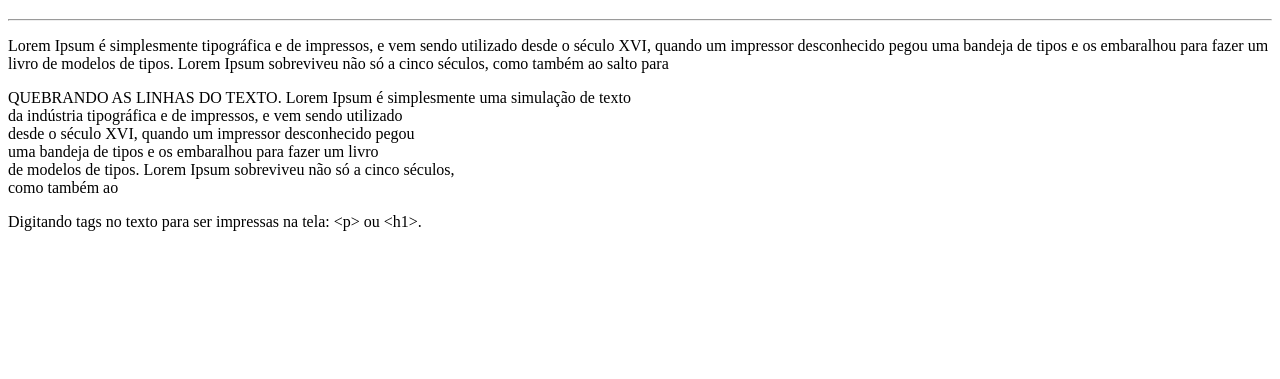
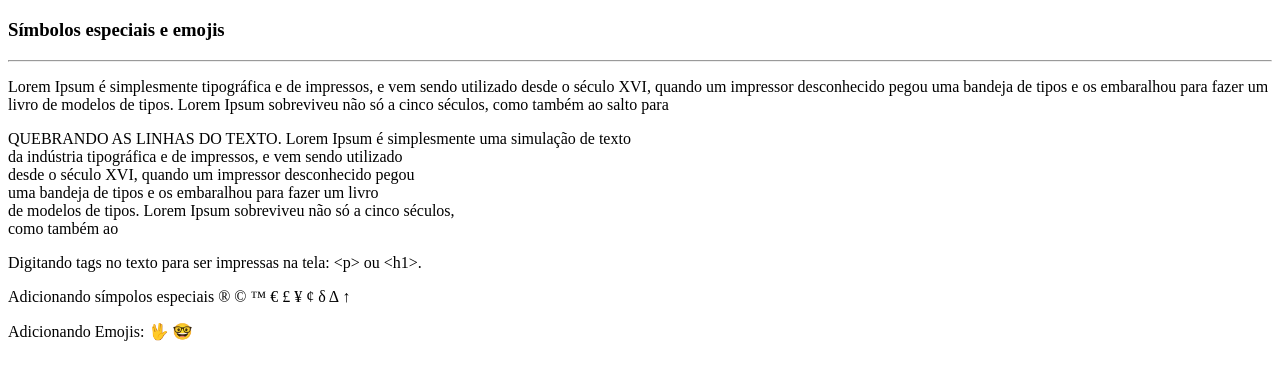
Before and after one commit to Ronaldss/course-html-css, a plain HTML site: page html-css/exercicios/ex002/index.html in a window 1280 px wide. Shown: the part 61-440 px from the top of the page. Drawn offline with Linux system fonts and the light colour scheme.

Commit message:
simbolos especiais e emojis

```diff
--- a/html-css/exercicios/ex002/index.html
+++ b/html-css/exercicios/ex002/index.html
@@ -7,6 +7,7 @@
 </head>
 <body>
     <h1>Parágrafos e quebras de linhas</h1>
+    <h3>Símbolos especiais e emojis</h3>
     <hr>
     <p>
         Lorem Ipsum é simplesmente tipográfica e de impressos, e vem sendo utilizado desde o século XVI, quando um impressor desconhecido pegou uma bandeja de tipos e os embaralhou para fazer um livro de modelos de tipos. Lorem Ipsum sobreviveu não só a cinco séculos, como também ao salto para
@@ -14,6 +15,23 @@
     <p>
         QUEBRANDO AS LINHAS DO TEXTO. Lorem Ipsum é simplesmente uma simulação de texto <br> da indústria tipográfica e de impressos, e vem sendo utilizado<br> desde o século XVI, quando um impressor desconhecido pegou <br>uma bandeja de tipos e os embaralhou para fazer um livro <br>de modelos de tipos. Lorem Ipsum sobreviveu não só a cinco séculos, <br>como também ao
     </p>
-    <p>Digitando tags no texto para ser impressas na tela: &lt;p&gt; ou &lt;h1&gt;. </p>
+    <p>Digitando tags no texto para ser impressas na tela: &lt;p&gt; ou &lt;h1&gt;. </p> <!-- Less Than / Greater than -->
+    <p>Adicionando símpolos especiais
+        &reg;
+        &copy;
+        &trade;
+        &euro;
+        &pound;
+        &yen;
+        &cent;
+        &delta;
+        &Delta;
+        &uparrow;
+    </p>
+    <p>
+        Adicionando Emojis:
+        &#x1F596  <!--mão pequeno garfanhoto-->
+        &#x1f913  <!--cara do nerd-->
+    </p>
 </body>
 </html>
```
